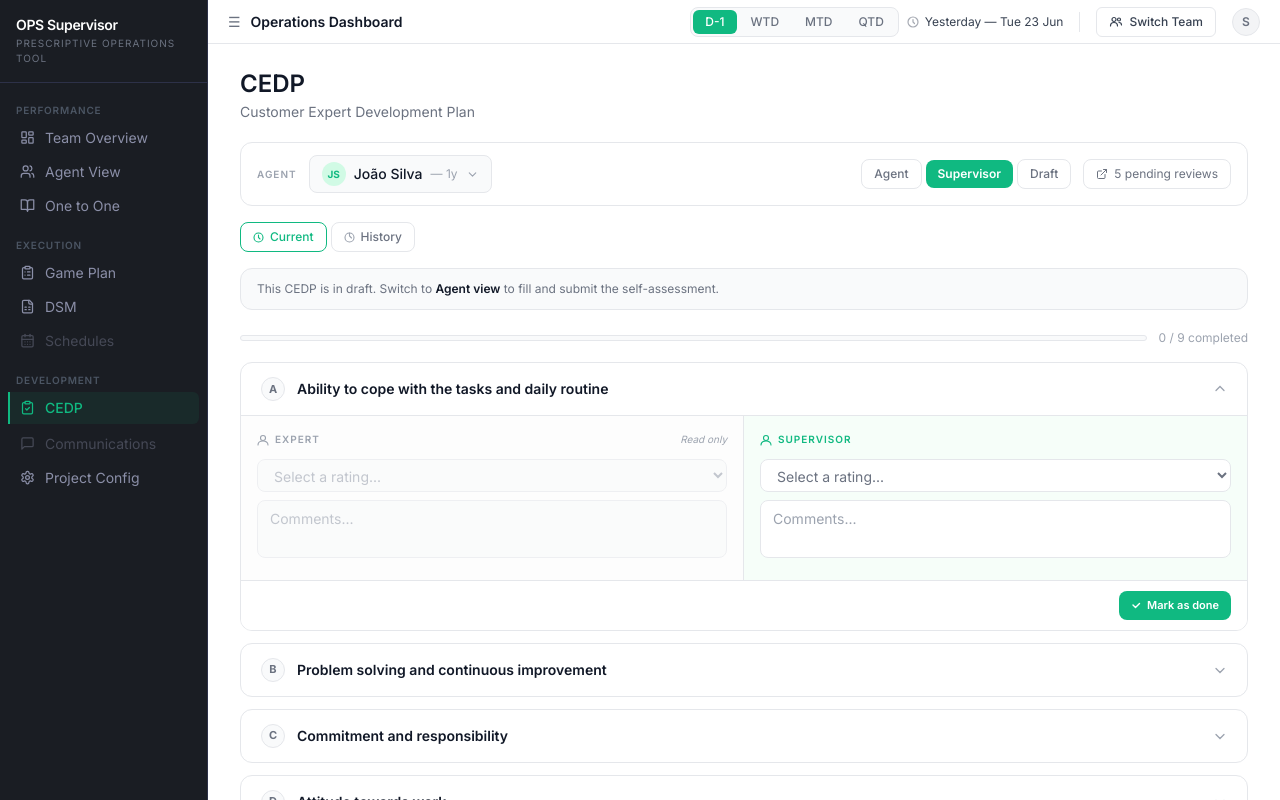
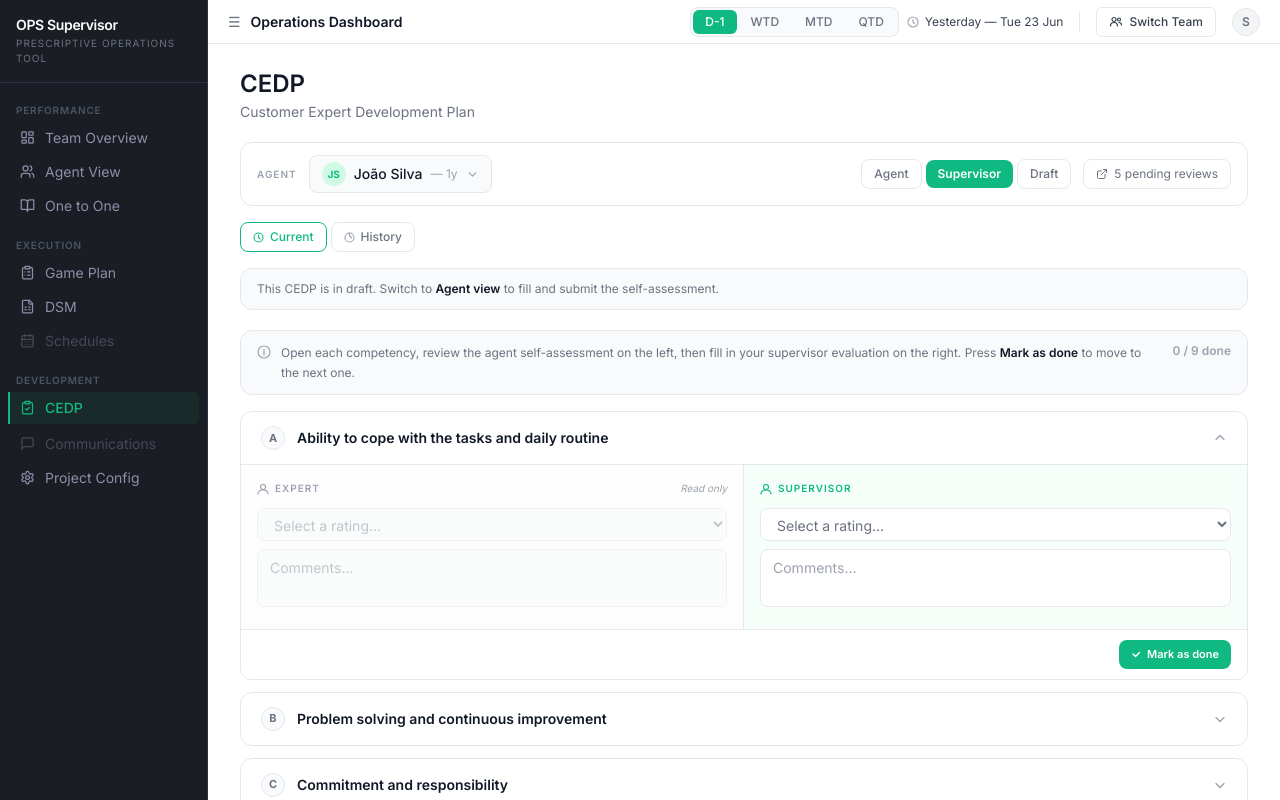
Before and after one commit to andresromero-blip/ops-supervisor-prototypes, a Next.js app: page /projects/20260620-cedp in a window 1280 px wide. Shown: the top 800 px of the page. Built offline with nearby package versions, Linux system fonts and the light colour scheme.

Commit message:
Update page.tsx

```diff
--- a/app/projects/20260620-cedp/page.tsx
+++ b/app/projects/20260620-cedp/page.tsx
@@ -239,15 +239,24 @@ export default function CEDPPage() {
 
 
 
-          {/* Progress */}
-          <div className="flex items-center gap-3 mb-4">
-            <div className="flex-1 bg-surface-muted rounded-full h-1.5 border border-border overflow-hidden">
-              <div
-                className="h-full rounded-full transition-all duration-300"
-                style={{width: (completedCount / 9 * 100) + "%", background: "#10B981"}}
-              />
+          {/* UX guidance + counter */}
+          <div className="flex items-start justify-between gap-4 mb-4 px-4 py-3 rounded-xl border border-border bg-surface-muted">
+            <div className="flex items-start gap-2.5">
+              <svg width="14" height="14" viewBox="0 0 14 14" fill="none" className="flex-shrink-0 mt-0.5">
+                <circle cx="7" cy="7" r="6" stroke="#9CA3AF" strokeWidth="1.2"/>
+                <path d="M7 6v4M7 4.5v.5" stroke="#9CA3AF" strokeWidth="1.3" strokeLinecap="round"/>
+              </svg>
+              <p className="text-xs text-text-secondary m-0 leading-relaxed">
+                Open each competency, review the agent self-assessment on the left, then fill in your supervisor evaluation on the right. Press <span className="font-semibold text-text-primary">Mark as done</span> to move to the next one.
+              </p>
             </div>
-            <span className="text-xs text-text-tertiary flex-shrink-0">{completedCount} / 9 completed</span>
+            <span className="text-xs font-semibold text-text-secondary flex-shrink-0 whitespace-nowrap">
+              {completedCount > 0 ? (
+                <span className="text-brand">{completedCount} / 9 done</span>
+              ) : (
+                <span className="text-text-tertiary">0 / 9 done</span>
+              )}
+            </span>
           </div>
 
           {/* A — Ability to cope with the tasks and daily routine */}
```
